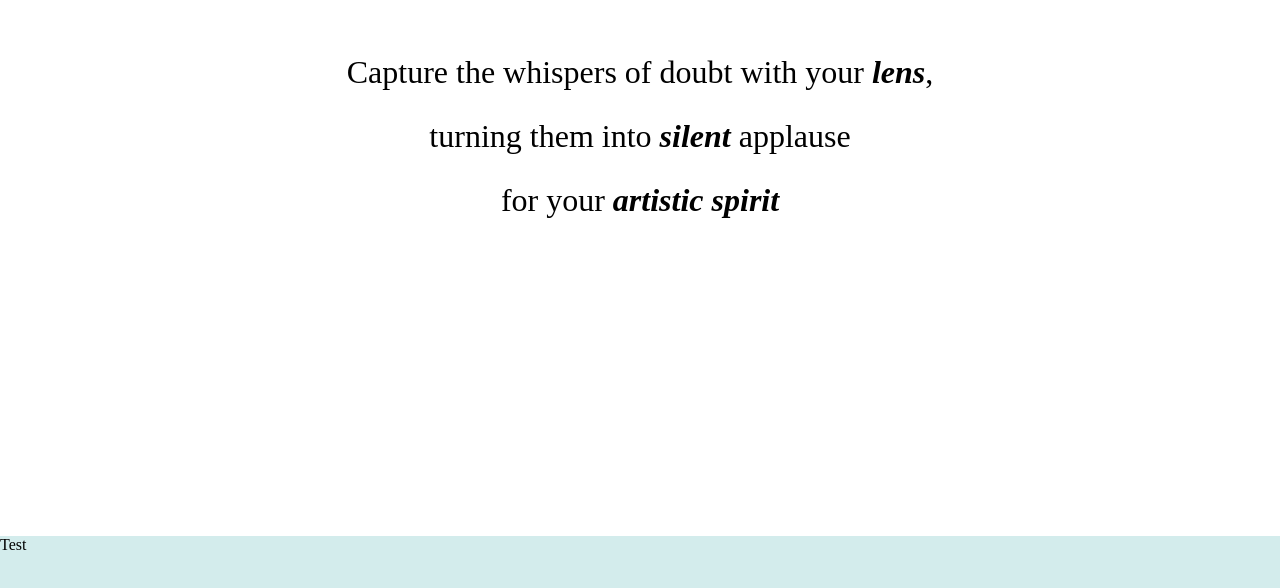
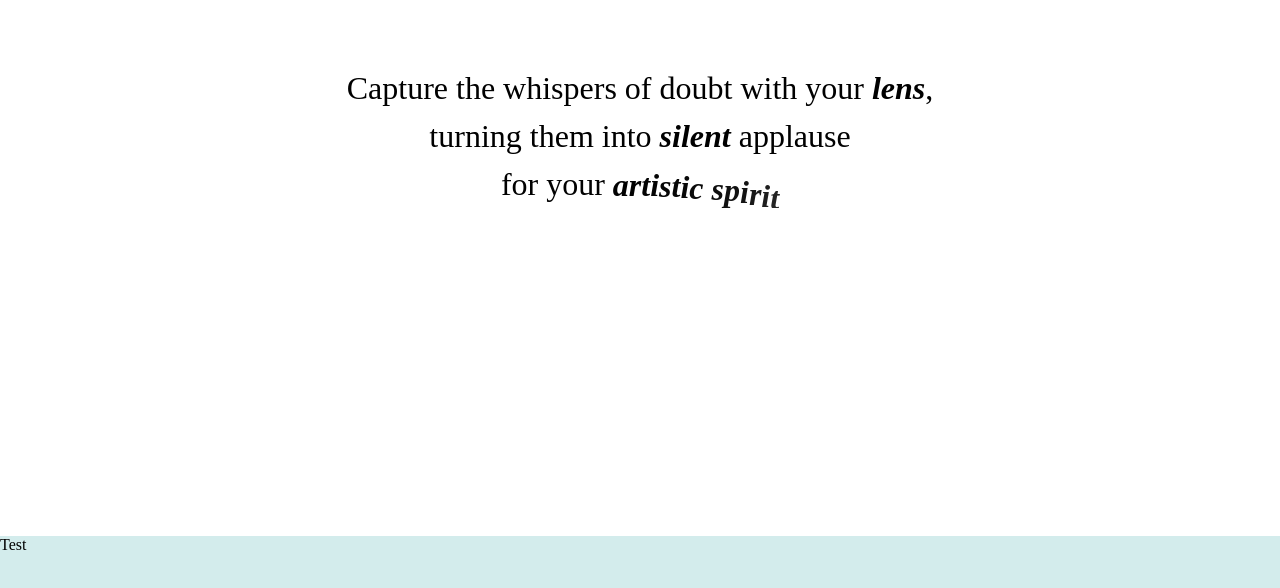
Before and after one commit to jdasilvalima/ec-portfolio, a Vue app: page / in a window 1280 px wide. Shown: the part 1064-1652 px from the top of the page. Built offline with nearby package versions, Linux system fonts and the light colour scheme.

Commit message:
added text introduction animation

```diff
--- a/package.json
+++ b/package.json
@@ -19,6 +19,7 @@
   "dependencies": {
     "@studio-freight/lenis": "^1.0.33",
     "gsap": "^3.12.4",
+    "split-type": "^0.3.4",
     "vue": "^3.3.11",
     "vue-router": "^4.2.5"
   },
--- a/src/components/Home/Introduction.vue
+++ b/src/components/Home/Introduction.vue
@@ -1,11 +1,38 @@
+<script setup>
+import { onMounted } from 'vue';
+import { gsap } from 'gsap';
+import SplitType from 'split-type';
+
+onMounted(() => {
+  const quoteText = new SplitType('.quote-text', { types: 'chars' });
+  const quoteChars = quoteText.chars;
+
+  gsap.fromTo(
+    quoteChars,
+    {
+      y: 100,
+      opacity: 0
+    },
+    {
+      y: 0,
+      opacity: 1,
+      stagger: 0.05,
+      duration: 2,
+      ease: 'power4.out',
+    }
+  )
+});
+
+</script>
+
 <template>
   <div class="about-section">
     <div class="quote-text">
-      Capture the whispers of doubt with your <strong><em>lens</em></strong>,
+      <span class="quote-texte-char">Capture the whispers of doubt with your <strong><em>lens</em></strong>,</span>
       <br/>
-      turning them into <strong><em>silent</em></strong> applause
+      <span class="quote-texte-char">turning them into <strong><em>silent</em></strong> applause</span>
       <br/>
-      for your <strong><em>artistic spirit</em></strong>
+      <span class="quote-texte-char">for your <strong><em>artistic spirit</em></strong></span>
     </div>
   </div>
 </template>
@@ -20,6 +47,10 @@
 .quote-text {
   text-align: center;
   font-size: 2rem;
-  line-height: 2;
+  line-height: 1.5;
+}
+
+.quote-texte-char {
+  clip-path: polygon(0 0, 100% 0, 100% 100%, 0% 100%);
 }
 </style>
```
Also changed, not shown: src/App.vue (+5 -5 lines), 1 other file (tests, documents, lock files or other folders).
